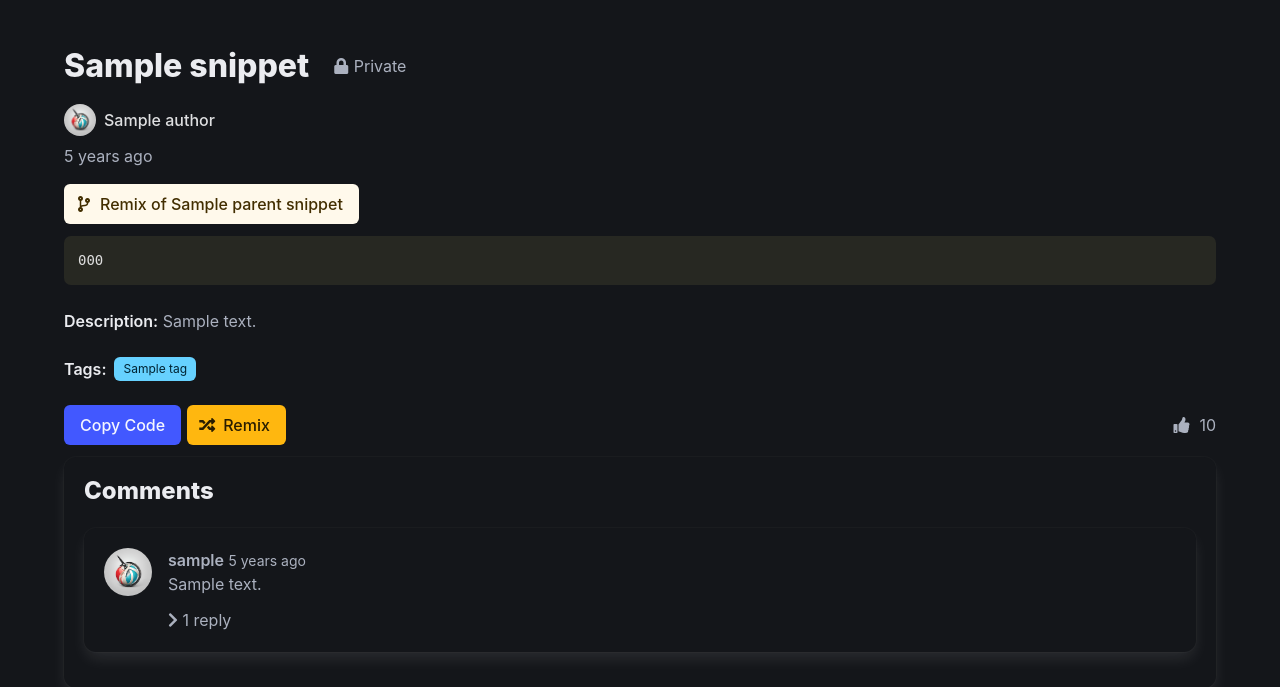
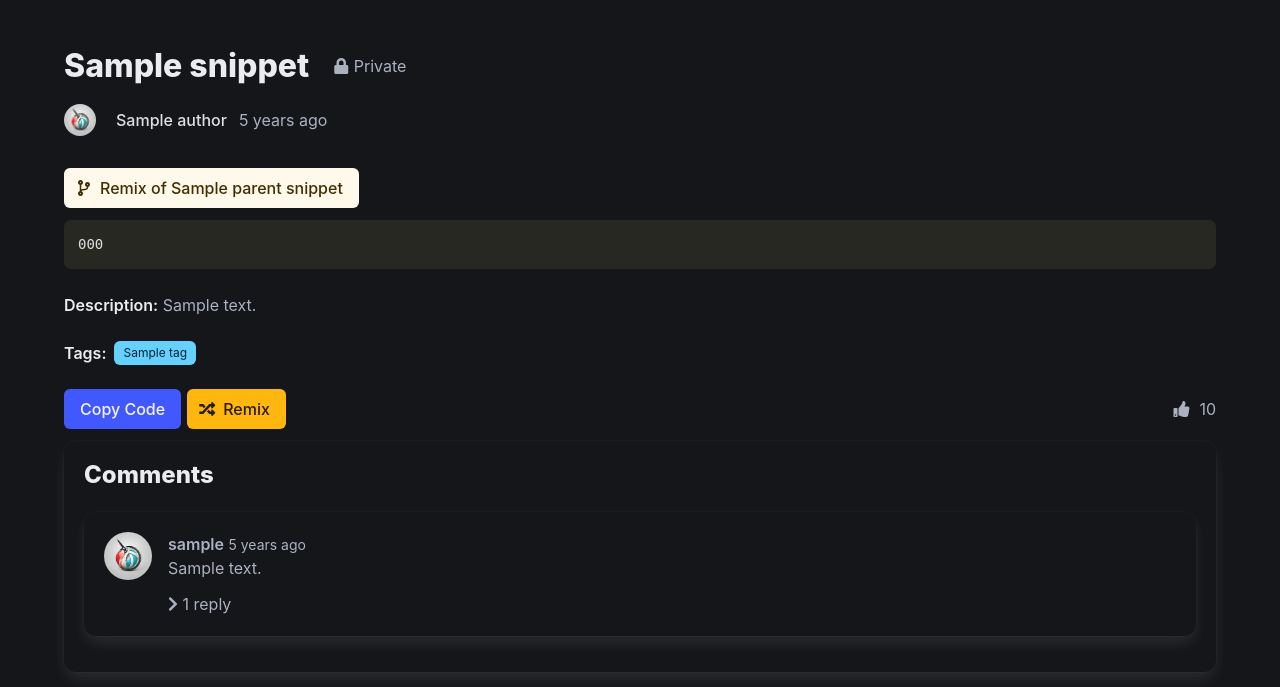
Before and after one commit to jooho000/Snippet-Oracle, a Flask app: template templates/snippetDetail.html in a window 1280 px wide. Shown: the part 56-743 px from the top of the page. Run offline with Flask 3, Linux system fonts and the light colour scheme; the template is opened without the code that fills it: most values are stand-ins (such as "Sample title", 1, 10 or a date in 2020); some libraries are stand-ins or nearby versions.

Commit message:
fixed styling for tags, and pfp/name on viewSnippet

```diff
--- a/static/style.css
+++ b/static/style.css
@@ -180,9 +180,9 @@
 }
 
 .tag-box {
-  max-height: 36px;
-  min-height: 36px;
-  overflow-y: scroll;
+  max-height: 24px;
+  min-height: 24px;
+  overflow-y: hidden;
 }
 
 .profile-titles {
--- a/templates/macros.html
+++ b/templates/macros.html
@@ -86,7 +86,7 @@
       <p class="snippet-card-summary column is-italic mb-4">{{ snippet.get('description', '') }}</p>
       <div class="columns is-mobile">
         <div class="column">
-          <div class="snippet-card-tags tags-container tags tag-box  col-min">
+          <div class="snippet-card-tags tags-container tags tag-box col-min">
             {{ tagsDisplay(snippet.get('tags', []) , 6) }}
           </div>
         </div>
--- a/templates/snippetDetail.html
+++ b/templates/snippetDetail.html
@@ -19,11 +19,12 @@
         </div>
       </div>
       <!-- Snippet Header: Profile Picture & Owner Name -->
-      <div class="snippet-card-user is-flex is-align-items-center py-2">
+      <div class="snippet-card-user level py-2">
         <!-- Profile Picture -->
+        <div class="level-left">
           {% if snippet.get("author") %}
-          <div class="media-left">
-            <figure class="image is-32x32">
+            <div class="level-item">
+              <figure class="media-left image is-32x32">
                 <a href="{{ url_for('profile', username=snippet['author']['name']) }}">
                   <img class="is-rounded"
                        src="{{ url_for('static', filename='profile_pictures/' + (snippet['author']['profile_picture'] if snippet['author']['profile_picture'] else 'default_image.png') ) }}"
@@ -32,17 +33,18 @@
               </figure>
             </div>
             <!-- Owner Name -->
-          <div class="media-content ml-2">
-            <p class="title is-6">
+            <div class="level-item">
+              <p class="title is-6 media-content ml-2">
                 <a href="{{ url_for('profile', username=snippet['author']['name']) }}"
                    class="white-icon has-text-light has-text-weight-medium">{{ snippet['author']['name'] }}</a>
               </p>
             </div>
           {% endif %}
+          <div class="level-item">
+            <small class="media-content subtitle is-6 timestamp"
+                   data-timestamp="{{ snippet['date'] }}"></small>
           </div>
-      <div class="mb-4">
-        <small class="subtitle is-6 timestamp"
-               data-timestamp="{{ snippet['date'] }}"></small>
+        </div>
       </div>
       <!-- Show parent snippet button if this is a remix -->
       {% if snippet.parent_snippet_id is not none %}
```
Lines whose indentation alone changed are shown as unchanged.
